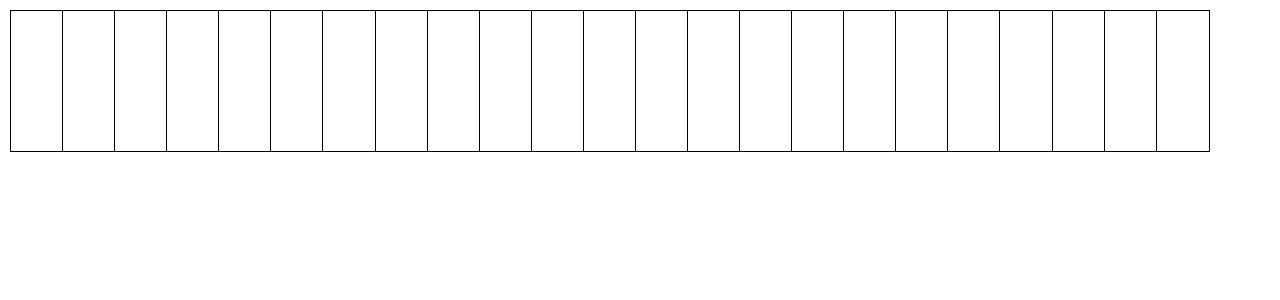
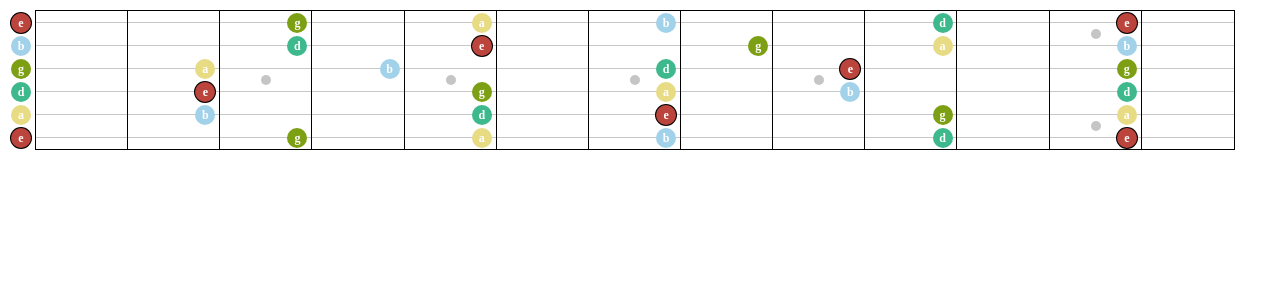
Before and after one commit to derektmueller/guitar_chord_diagrams, a React app: page / in a window 1280 px wide. Shown: the top 300 px of the page. Built offline with nearby package versions, Linux system fonts and the light colour scheme.

Commit message:
render notes on diagram

```diff
--- a/package.json
+++ b/package.json
@@ -5,6 +5,7 @@
   "main": "index.js",
   "scripts": {
     "test": "./node_modules/jasmine/bin/jasmine.js",
+    "autotest": "./node_modules/jasmine-node/bin/jasmine-node --autotest spec --watch lib",
     "start": "webpack --config webpack.config.js",
     "watch": "webpack --config webpack.config.js --watch"
   },
--- a/src/components/ChordDiagram.jsx
+++ b/src/components/ChordDiagram.jsx
@@ -5,26 +5,110 @@ export default class ChordDiagram extends React.Component {
   constructor(props) {
     super(props);
 
-    this.chordDiagrams = new ChordDiagrams({fretCount: 23});
+    this.fretCount = 13;
+    this.chordDiagrams = new ChordDiagrams({
+      fretCount: this.fretCount});
+    this.colorPalette = [
+      'BB453C',
+      '7D9F13',
+      'E7DB84',
+      'A2D2E9',
+      '3EB88D'
+    ];
+    this.chord = ['e', 'g', 'a', 'b', 'd'];
+    this.root = 'e';
 
     this.state = {
-      diagram: this.chordDiagrams.getDiagram("e g# f#")
+      diagram: this.chordDiagrams.getDiagram(this.chord.join(' '))
     }
   }
 
   fretWidth() {
-    return 1 / (this.chordDiagrams.fretCount) * 100;
+    return 1 / (this.fretCount) * 100;
+  }
+
+  stringSpacing() {
+    return 1 / (this.chordDiagrams.tuning.length) * 100;
   }
 
   renderFrets() {
     return (<div className='frets'>
-      {(new Array(this.chordDiagrams.fretCount).fill(null)).map((_, i) => {
-        return <div className='fret' key={i} style={{width: `${this.fretWidth()}%`}}></div>;
-      })}
+      {(new Array(this.chordDiagrams.fretCount).fill(null)).map(
+        (_, i) => {
+          return <div className='fret' key={i}
+            style={{width: `${this.fretWidth()}%`}}></div>;
+        })}
     </div>);
   }
 
+  renderNoteLabel(note) {
+    return note.split('').map((elem, i) => {
+      switch(elem) {
+        case '#':
+          return <sup key={i}>{elem}</sup>;
+        default:
+          return <div key={i}>{elem}</div>;
+      }
+    });
+  }
+
+  renderNote(note, i) {
+    return note ?
+      (<div
+        className={`note ${this.root === note ? ' root' : ''}`}
+        key={`node-${i}`}
+        style={{
+          left: `${i * this.fretWidth()}%`,
+          background:
+            `#${this.colorPalette[this.chord.indexOf(note)]}`
+        }}>{this.renderNoteLabel(note)}
+      </div>) : null;
+  }
+
   renderStrings() {
+    return (
+      this.state.diagram.map((string, i) => {
+        return (
+          <div style={{height: `${this.stringSpacing()}%`}}
+            className='string-container' key={i}>
+
+            {[<div className='string' key={`string-${i}`}></div>]
+              .concat(
+                string.map((note, j) => {
+                    return this.renderNote(note, j);
+                }))}
+          </div>);
+      }));
+  }
+
+  renderDots() {
+    return [3, 5, 7, 9, 15, 17]
+      .filter((fret) => fret < this.fretCount)
+      .map((fret, i) => {
+        return <div className='dot'
+          key={i}
+          style={{
+            left:
+              `${fret * this.fretWidth() - this.fretWidth() / 2}%`,
+          }}>
+          </div>;
+      });
+  }
+
+  renderDoubleDots() {
+    return <div className='double-dots'>
+      {[12, 12]
+        .filter((fret) => fret < this.fretCount)
+        .map((fret, i) => {
+          return <div className='dot'
+            key={i}
+            style={{
+              left:
+                `${fret * this.fretWidth() - this.fretWidth() / 2}%`,
+            }}>
+            </div>;
+        })}
+      </div>;
   }
 
   render() {
@@ -33,6 +117,8 @@ export default class ChordDiagram extends React.Component {
         <div className='fretboard'>
           {this.renderStrings()}
           {this.renderFrets()}
+          {this.renderDots()}
+          {this.renderDoubleDots()}
         </div>
      </div>
     )
--- a/src/style/index.scss
+++ b/src/style/index.scss
@@ -6,15 +6,42 @@ body * {
 }
 
 .chord-diagram {
-  padding: 10px;
+  padding: 10px 10px 10px 35px;
 
   .fretboard {
+    height: 140px;
     width: 100%;
     max-width: 1200px;
     border: 1px solid black;
+    position: relative;
+
+    .dot {
+      position: absolute;
+      top: 50%;
+      background: #c5c5c5;
+      width: 10px;
+      height: 10px;
+      border-radius: 50%;
+      margin-top: -5px;
+      margin-left: -5px;
+      z-index: -1000;
+    }
+
+    .double-dots {
+      .dot:first-child {
+        top: 1/6 * 100%
+      }
+
+      .dot:last-child {
+        top: 5/6 * 100%
+      }
+    }
 
     .frets {
-      height: 140px;
+      height: 100%;
+      position: absolute;
+      width: 100%;
+      top: 0;
 
       .fret {
         height: 100%;
@@ -26,5 +53,56 @@ body * {
         }
       }
     }
+
+    .string-container {
+      width: 100%;
+      position: relative;
+
+      .string {
+        width: 100%;
+        border-bottom: 1px solid #c7c7c7;
+        height: 50%;
+        position: absolute;
+        z-index: -1000;
+      }
+
+      .note {
+        position: absolute;
+        margin-left: -25px;
+        margin-top: 2px;
+        border-radius: 50%;
+        width: 20px;
+        height: 20px;
+        line-height: 20px;
+        text-align: center;
+        font-size: 12px;
+        color: white;
+        font-weight: bold;
+        top: 0;
+
+        * {
+          display: inline-block;
+        }
+
+        sup {
+          font-size: 11px;
+          top: -2px;
+          position: relative;
+        }
+
+        &.root::before {
+          content: ' ';
+          background: black;
+          border-radius: 50%;
+          width: 22px;
+          height: 22px;
+          display: block;
+          z-index: -100;
+          position: absolute;
+          left: -1px;
+          top: -1px;
+        }
+      }
+    }
   }
 }
```
Also changed, not shown: 1 other file (tests, documents, lock files or other folders).
